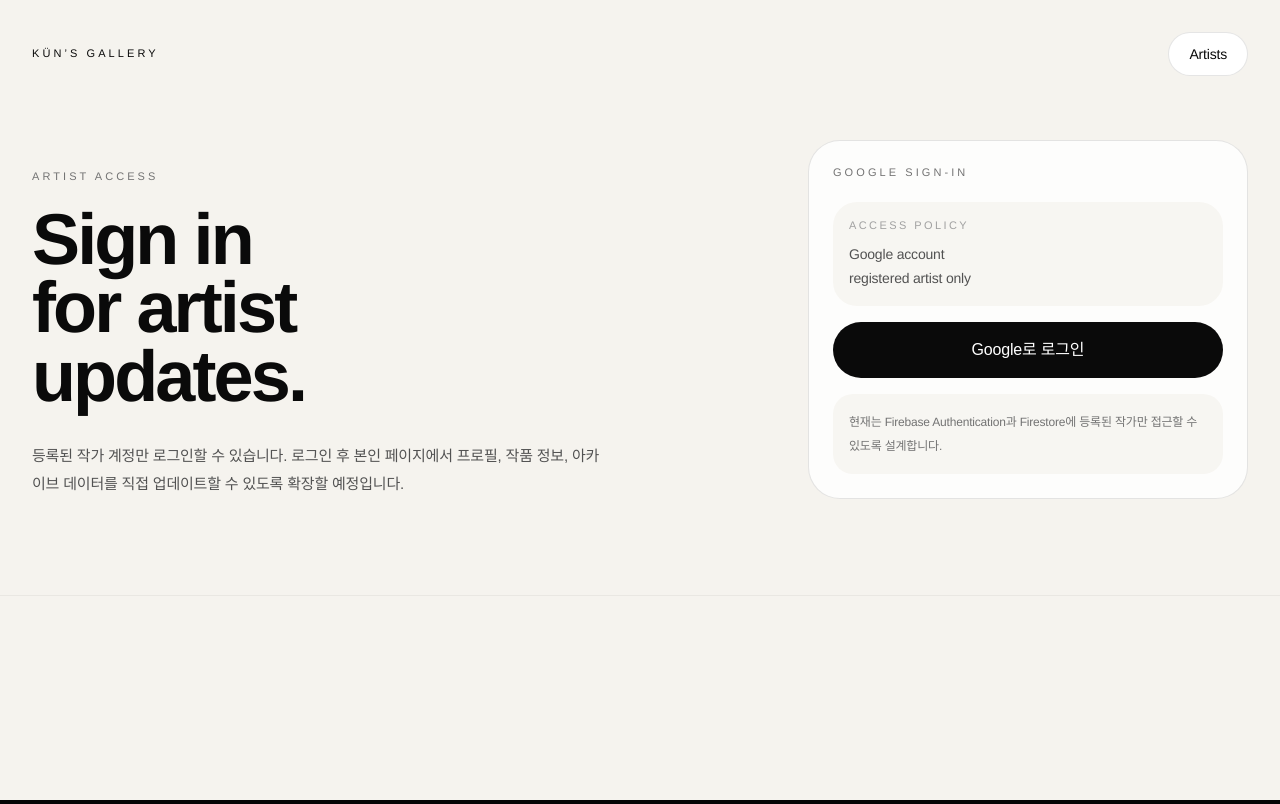
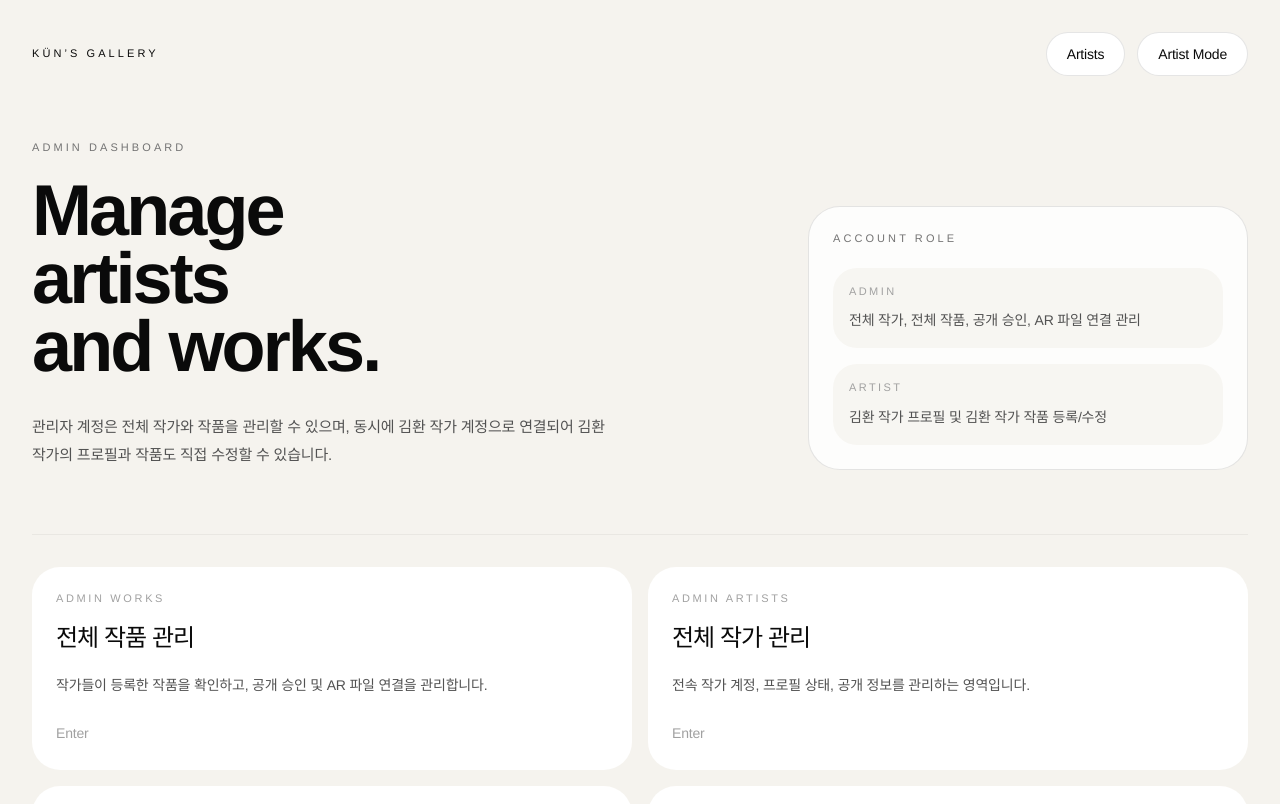
Before and after one commit to KunsGallery/kuns-artists, a Next.js app: page /artist/login in a window 1280 px wide. Shown: the top 804 px of the page. Built offline with nearby package versions, Linux system fonts and the light colour scheme; no server answers.

Commit message:
admin add

```diff
--- a/src/app/artist/login/page.tsx
+++ b/src/app/artist/login/page.tsx
@@ -1,39 +1,39 @@
-"use client";
+import Link from "next/link";
 
-import Link from "next/link";
-import { useRouter } from "next/navigation";
-import { useState } from "react";
-import { assertAllowedArtist, signInWithGoogle } from "@/lib/firebase/auth";
+const adminCards = [
+  {
+    label: "Admin Works",
+    title: "전체 작품 관리",
+    description:
+      "작가들이 등록한 작품을 확인하고, 공개 승인 및 AR 파일 연결을 관리합니다.",
+    href: "/admin/works",
+  },
+  {
+    label: "Admin Artists",
+    title: "전체 작가 관리",
+    description:
+      "전속 작가 계정, 프로필 상태, 공개 정보를 관리하는 영역입니다.",
+    href: "/admin/artists",
+  },
+  {
+    label: "Kim Hwan Profile",
+    title: "김환 작가 프로필 관리",
+    description:
+      "관리자 계정으로 연결된 김환 작가의 공개 프로필 정보를 수정합니다.",
+    href: "/artist/profile",
+  },
+  {
+    label: "Kim Hwan Works",
+    title: "김환 작가 작품 관리",
+    description:
+      "김환 작가의 작품을 등록하고 수정하며, GLB 생성 테스트를 진행합니다.",
+    href: "/artist/works",
+  },
+];
 
-export default function ArtistLoginPage() {
-  const router = useRouter();
-  const [isLoading, setIsLoading] = useState(false);
-  const [errorMessage, setErrorMessage] = useState("");
-
-  const handleGoogleLogin = async () => {
-    try {
-      setIsLoading(true);
-      setErrorMessage("");
-
-      const user = await signInWithGoogle();
-      await assertAllowedArtist(user);
-
-      router.push("/artist/dashboard");
-    } catch (error) {
-      const message =
-        error instanceof Error
-          ? error.message
-          : "로그인 중 오류가 발생했습니다.";
-
-      setErrorMessage(message);
-    } finally {
-      setIsLoading(false);
-    }
-  };
-
+export default function AdminPage() {
   return (
     <main className="min-h-screen bg-[#f5f3ee] text-neutral-950">
-      <section className="border-b border-black/5">
       <div className="mx-auto max-w-7xl px-5 py-6 md:px-8 md:py-8">
         <header className="flex items-center justify-between">
           <Link
@@ -50,73 +50,92 @@ export default function ArtistLoginPage() {
             >
               Artists
             </Link>
+
+            <Link
+              href="/artist/dashboard"
+              className="inline-flex h-11 items-center rounded-full border border-black/10 bg-white px-5 text-sm text-neutral-900 transition hover:border-black/20 hover:shadow-sm"
+            >
+              Artist Mode
+            </Link>
           </nav>
         </header>
 
-          <div className="grid gap-10 py-12 md:grid-cols-[1.05fr_0.95fr] md:items-end md:py-16">
+        <section className="grid gap-10 py-12 md:grid-cols-[1.05fr_0.95fr] md:items-end md:py-16">
           <div className="max-w-4xl">
             <p className="text-[11px] uppercase tracking-[0.28em] text-neutral-500">
-                Artist Access
+              Admin Dashboard
             </p>
 
             <h1 className="mt-5 text-5xl font-semibold tracking-[-0.04em] text-neutral-950 md:text-7xl md:leading-[0.95]">
-                Sign in
+              Manage
               <br />
-                for artist
+              artists
               <br />
-                updates.
+              and works.
             </h1>
 
             <p className="mt-8 max-w-xl text-sm leading-7 text-neutral-600 md:text-[15px]">
-                등록된 작가 계정만 로그인할 수 있습니다. 로그인 후 본인 페이지에서
-                프로필, 작품 정보, 아카이브 데이터를 직접 업데이트할 수 있도록
-                확장할 예정입니다.
+              관리자 계정은 전체 작가와 작품을 관리할 수 있으며, 동시에 김환
+              작가 계정으로 연결되어 김환 작가의 프로필과 작품도 직접 수정할 수
+              있습니다.
             </p>
           </div>
 
-            <div className="flex justify-start md:justify-end">
+          <aside className="flex justify-start md:justify-end">
             <div className="w-full max-w-[440px] rounded-[2rem] border border-black/10 bg-white/80 p-5 backdrop-blur-sm md:p-6">
               <p className="text-[11px] uppercase tracking-[0.28em] text-neutral-500">
-                  Google Sign-In
+                Account Role
               </p>
 
               <div className="mt-5 space-y-4">
                 <div className="rounded-[1.5rem] bg-[#f7f6f2] px-4 py-4">
                   <p className="text-[11px] uppercase tracking-[0.22em] text-neutral-400">
-                      Access Policy
+                    Admin
                   </p>
                   <p className="mt-2 text-sm leading-6 text-neutral-600">
-                      Google account
-                      <br />
-                      registered artist only
+                    전체 작가, 전체 작품, 공개 승인, AR 파일 연결 관리
                   </p>
                 </div>
 
-                  <button
-                    type="button"
-                    onClick={handleGoogleLogin}
-                    disabled={isLoading}
-                    className="inline-flex h-14 w-full items-center justify-center rounded-full bg-neutral-950 px-6 text-sm font-medium text-white transition hover:opacity-90 disabled:cursor-not-allowed disabled:opacity-60"
-                  >
-                    {isLoading ? "로그인 중..." : "Google로 로그인"}
-                  </button>
-
-                  {errorMessage ? (
-                    <div className="rounded-[1.25rem] bg-[#f7f6f2] px-4 py-4 text-sm leading-7 text-red-600">
-                      {errorMessage}
-                    </div>
-                  ) : null}
-
-                  <div className="rounded-[1.25rem] bg-[#f7f6f2] px-4 py-4 text-xs leading-6 text-neutral-500">
-                    현재는 Firebase Authentication과 Firestore에 등록된 작가만
-                    접근할 수 있도록 설계합니다.
+                <div className="rounded-[1.5rem] bg-[#f7f6f2] px-4 py-4">
+                  <p className="text-[11px] uppercase tracking-[0.22em] text-neutral-400">
+                    Artist
+                  </p>
+                  <p className="mt-2 text-sm leading-6 text-neutral-600">
+                    김환 작가 프로필 및 김환 작가 작품 등록/수정
+                  </p>
                 </div>
               </div>
             </div>
+          </aside>
+        </section>
+
+        <section className="grid gap-4 border-t border-black/5 py-8 md:grid-cols-2">
+          {adminCards.map((card) => (
+            <Link
+              key={card.href}
+              href={card.href}
+              className="group rounded-[1.75rem] bg-white px-6 py-6 transition hover:-translate-y-0.5 hover:shadow-sm"
+            >
+              <p className="text-[11px] uppercase tracking-[0.24em] text-neutral-400">
+                {card.label}
+              </p>
+
+              <h2 className="mt-4 text-2xl font-medium tracking-[-0.04em] text-neutral-950">
+                {card.title}
+              </h2>
+
+              <p className="mt-4 max-w-xl text-sm leading-7 text-neutral-600">
+                {card.description}
+              </p>
+
+              <span className="mt-6 inline-flex text-sm text-neutral-400 transition group-hover:translate-x-1 group-hover:text-neutral-950">
+                Enter
+              </span>
+            </Link>
+          ))}
+        </section>
       </div>
-          </div>
-        </div>
-      </section>
     </main>
   );
 }
```
Lines whose indentation alone changed are shown as unchanged.
